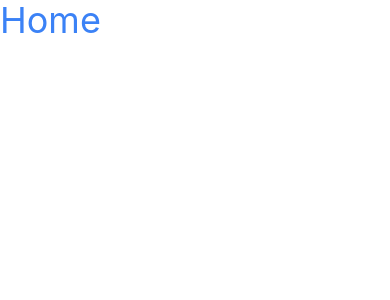
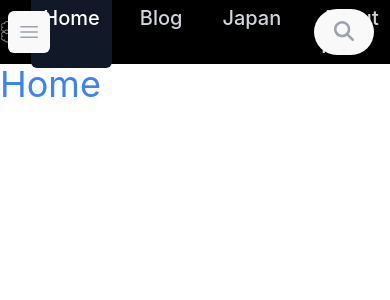
Before and after one commit to wokujr/BlogGolang, a React (Vite) app in the folder frontend/: page / in a window 390 px wide. Shown: the top 300 px of the page. Built offline with nearby package versions, Linux system fonts and the light colour scheme.

Commit message:
add navbar

```diff
--- /dev/null
+++ b/frontend/src/components/narbar_component/Navbar.tsx
@@ -0,0 +1,58 @@
+import React, { useState } from 'react';
+import {Link} from "react-router-dom";
+import SearchButton from "./SearchButton.tsx";
+
+const Navbar: React.FC = () => {
+    const [isMobileMenuOpen, setIsMobileMenuOpen] = useState<boolean>(false);
+
+    return (
+        <nav className="bg-black">
+            <div className="mx-auto max-w-7xl px-2 sm:px-6 lg:px-8">
+                <div className="relative flex h-16 items-center justify-between">
+                    <div className="absolute inset-y-0 left-0 flex items-center sm:hidden">
+                        <button
+                            type="button"
+                            className="relative inline-flex items-center justify-center rounded-md p-2 text-gray-400 hover:bg-gray-700 hover:text-white focus:outline-none focus:ring-2 focus:ring-inset focus:ring-white"
+                            aria-controls="mobile-menu"
+                            aria-expanded={isMobileMenuOpen ? "true" : "false"}
+                            onClick={() => setIsMobileMenuOpen(!isMobileMenuOpen)}
+                        >
+                            <span className="absolute -inset-0.5"></span>
+                            <span className="sr-only">Open main menu</span>
+                            <svg className={`block h-6 w-6 ${isMobileMenuOpen ? 'hidden' : ''}`} fill="none" viewBox="0 0 24 24" strokeWidth="1.5" stroke="currentColor" aria-hidden="true">
+                                <path strokeLinecap="round" strokeLinejoin="round" d="M3.75 6.75h16.5M3.75 12h16.5m-16.5 5.25h16.5" />
+                            </svg>
+                            <svg className={`h-6 w-6 ${isMobileMenuOpen ? '' : 'hidden'}`} fill="none" viewBox="0 0 24 24" strokeWidth="1.5" stroke="currentColor" aria-hidden="true">
+                                <path strokeLinecap="round" strokeLinejoin="round" d="M6 18L18 6M6 6l12 12" />
+                            </svg>
+                        </button>
+                    </div>
+                    <div className="flex flex-1 items-center justify-center sm:items-stretch sm:justify-start">
+                        <div className="flex flex-shrink-0 items-center">
+                            <Link to="/"> <img className="h-8 w-auto" src="/kuroyuki.png" alt="Kuroyuki"/> </Link>
+                        </div>
+                        <div className="hidde sm:ml-6 sm:block flex-grow mx-auto">
+                            <div className="flex justify-center space-x-4">
+                                <Link to="/" className="bg-gray-900 text-white rounded-md px-3 py-2 text-xl font-medium" aria-current="page">Home</Link>
+                                <Link to="/blog" className="text-gray-300 hover:bg-gray-700 hover:text-white rounded-md px-3 py-2 text-xl font-medium">Blog</Link>
+                                <Link to="/japan" className="text-gray-300 hover:bg-gray-700 hover:text-white rounded-md px-3 py-2 text-xl font-medium">Japan</Link>
+                                <Link to="/aboutme" className="text-gray-300 hover:bg-gray-700 hover:text-white rounded-md px-3 py-2 text-xl font-medium">About me</Link>
+                            </div>
+                        </div>
+                    </div>
+                    <SearchButton />
+                </div>
+            </div>
+            <div className={`sm:hidden ${isMobileMenuOpen ? '' : 'hidden'}`} id="mobile-menu">
+                <div className="space-y-1 px-2 pb-3 pt-2">
+                    <Link to="/" className="bg-gray-900 text-white block rounded-md px-3 py-2 text-base font-medium" aria-current="page">Home</Link>
+                    <Link to="/blog" className="text-gray-300 hover:bg-gray-700 hover:text-white block rounded-md px-3 py-2 text-base font-medium">Blog</Link>
+                    <Link to="/japan" className="text-gray-300 hover:bg-gray-700 hover:text-white block rounded-md px-3 py-2 text-base font-medium">Japan</Link>
+                    <Link to="/aboutme" className="text-gray-300 hover:bg-gray-700 hover:text-white block rounded-md px-3 py-2 text-base font-medium">About me</Link>
+                </div>
+            </div>
+        </nav>
+    );
+};
+
+export default Navbar;
--- /dev/null
+++ b/frontend/src/components/narbar_component/SearchButton.tsx
@@ -0,0 +1,45 @@
+import React, { useState } from 'react';
+import { FontAwesomeIcon } from "@fortawesome/react-fontawesome";
+import { fas } from '@fortawesome/free-solid-svg-icons';
+
+const SearchButton: React.FC = () => {
+    const [isSearchOpen, setIsSearchOpen] = useState(false);
+
+    const toggleSearch = () => {
+        setIsSearchOpen(!isSearchOpen);
+    };
+
+    return (
+        <div className="absolute inset-y-0 right-0 flex items-center pr-2 sm:static sm:inset-auto sm:ml-6 sm:pr-0">
+            <button
+                type="button"
+                className={`relative rounded-full text-gray-400 hover:text-white focus:outline-none focus:ring-2 focus:ring-white focus:ring-offset-2 focus:ring-offset-gray-800 ${isSearchOpen ? 'rounded' : ''}`}
+                onClick={toggleSearch}
+            >
+                <span className="sr-only">Search</span>
+                {/* Show search icon */}
+                {!isSearchOpen && (
+                    <FontAwesomeIcon className="text-xl" icon={fas.faSearch}/>
+                )}
+
+                {/* Show close icon */}
+                {isSearchOpen && (
+                    <FontAwesomeIcon className="text-xl" icon={fas.faXmark}/>
+                )}
+            </button>
+            {/* Show search form if isSearchOpen is true */}
+            {isSearchOpen && (
+                <form className="ml-2">
+                    {/* Add your form fields here */}
+                    <input
+                        type="text"
+                        className="bg-gray-800 text-gray-100 rounded-full px-4 py-2 focus:outline-none"
+                        placeholder="Search..."
+                    />
+                </form>
+            )}
+        </div>
+    );
+};
+
+export default SearchButton;
--- a/frontend/src/pages/ErrorPage.tsx
+++ b/frontend/src/pages/ErrorPage.tsx
@@ -1,9 +1,10 @@
+import {Link} from "react-router-dom";
 
 export default function ErrorPage () {
 
     return (
         <>
-            <section className="relative z-10 bg-primary py-[120px]">
+            <main className="absolute inset-0  z-10 bg-black flex justify-center items-center py-[120px]">
                 <div className="container mx-auto">
                     <div className="-mx-4 flex">
                         <div className="w-full px-4">
@@ -17,17 +18,15 @@ export default function ErrorPage () {
                                 <p className="mb-8 text-lg text-white">
                                     The page you are looking for it maybe deleted
                                 </p>
-                                <a
-                                    href="javascript:void(0)"
-                                    className="inline-block rounded-lg border border-white px-8 py-3 text-center text-base font-semibold text-white transition hover:bg-white hover:text-primary"
+                                <Link to="/"
+                                    className="inline-block rounded-lg border border-cyan-600 px-8 py-3 text-center text-base font-semibold text-white transition hover:bg-white hover:text-black"
                                 >
                                     Go To Home
-                                </a>
+                                </Link>
                             </div>
                         </div>
                     </div>
                 </div>
-
                 <div
                     className="absolute left-0 top-0 -z-10 flex h-full w-full items-center justify-between space-x-5 md:space-x-8 lg:space-x-14">
                     <div className="h-full w-1/3 bg-gradient-to-t from-[#FFFFFF14] to-[#C4C4C400]"></div>
@@ -37,7 +36,7 @@ export default function ErrorPage () {
                     </div>
                     <div className="h-full w-1/3 bg-gradient-to-b from-[#FFFFFF14] to-[#C4C4C400]"></div>
                 </div>
-            </section>
+            </main>
         </>
     )
 }
--- a/frontend/src/pages/HomePage.tsx
+++ b/frontend/src/pages/blog_page/HomePage.tsx
@@ -1,8 +1,10 @@
+import Navbar from "../../components/narbar_component/Navbar.tsx";
 
 export default function HomePage() {
 
     return (
         <>
+            < Navbar />
             <div className="text-blue-500 text-4xl">
                 Home
             </div>
--- a/frontend/src/routes/AppRoute.tsx
+++ b/frontend/src/routes/AppRoute.tsx
@@ -1,7 +1,7 @@
 import {createBrowserRouter} from "react-router-dom"
-import LoginPage from "../pages/LoginPage.tsx";
-import HomePage from "../pages/HomePage.tsx";
-import DashboardPage from "../pages/admin_components/DashboardPage.tsx";
+import LoginPage from "../pages/admin_page/LoginPage.tsx";
+import HomePage from "../pages/blog_page/HomePage.tsx";
+import DashboardPage from "../pages/admin_page/DashboardPage.tsx";
 import ErrorPage from "../pages/ErrorPage.tsx";
 
 export const Router = createBrowserRouter([
```
Also changed, not shown: frontend/src/components/narbar_component/Navbar.module.css (added, +24 -0 lines), frontend/public/kuroyuki.png (added), frontend/src/pages/admin_page/AdminLayout.tsx (renamed from frontend/src/pages/admin_components/AdminLayout.tsx), frontend/src/pages/admin_page/AnalyticDashboard.tsx (renamed from frontend/src/pages/admin_components/AnalyticDashboard.tsx), frontend/src/pages/admin_page/DashboardPage.tsx (renamed from frontend/src/pages/admin_components/DashboardPage.tsx), frontend/src/pages/admin_page/HomeDashboard.tsx (renamed from frontend/src/pages/admin_components/HomeDashboard.tsx), frontend/src/pages/admin_page/LoginPage.tsx (renamed from frontend/src/pages/LoginPage.tsx), frontend/src/pages/admin_page/UserDashboard.tsx (renamed from frontend/src/pages/admin_components/UserDashboard.tsx).
